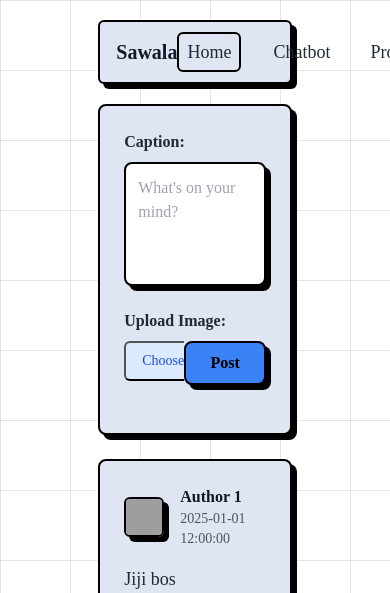
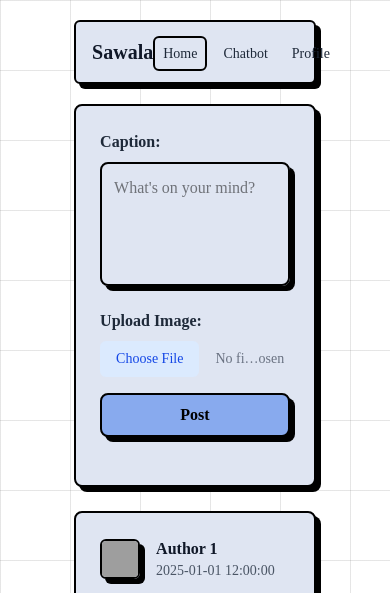
Before and after one commit to Sawala-Apps/Frontend, a PHP site: page /pages/feed.php in a window 390 px wide; the page is wider, and only the part inside the window is pictured. Shown: the top 593 px of that part. Run offline with PHP 8.4, Linux system fonts and the light colour scheme; some libraries are stand-ins or nearby versions; some web fonts are replaced; grey boxes are pictures that could not be loaded.

Commit message:
fix/responsive feed

```diff
--- a/assets/css/style.css
+++ b/assets/css/style.css
@@ -5,6 +5,11 @@
 .shadow-brutal {
 	box-shadow: 5px 5px 0 0 rgba(0, 0, 0, 1);
 }
+
+.shadow-join {
+	box-shadow: 1px 5px 0 0 rgba(0, 0, 0, 1);
+}
+
 .border-brutal {
 	border-width: 2px;
 	border-color: black;
@@ -14,3 +19,8 @@
 	background-size: cover;
 	background-position: center;
 }
+
+.btn-brutal:hover {
+	transform: translate(1px, 2px);
+	box-shadow: 2px 2px 0 0 rgba(0, 0, 0, 1);
+}
--- a/includes/header.php
+++ b/includes/header.php
@@ -2,25 +2,25 @@
 $current_page = basename($_SERVER['REQUEST_URI']);
 ?>
 
-<nav class="bg-[#DFE5F2] border-brutal shadow-brutal p-4 w-[80%] my-5 rounded-md">
+<nav class="bg-[#DFE5F2] border-brutal shadow-brutal p-4 w-[80%] max-lg:w-[100%] my-5 rounded-md">
     <div class="max-w-5xl mx-auto flex justify-between items-center">
-        <a href="#" class="text-xl font-bold text-gray-900">Sawala</a>
-        <ul class="flex space-x-6 text-lg text-gray-800">
+        <a href="#" class="text-xl font-bold text-gray-900 text-sm">Sawala</a>
+        <ul class="flex space-x-6 max-lg:space-x-2 text-lg text-gray-800">
             <li>
                 <a href="feed.php"
-                   class="hover:text-blue-500 <?php echo $current_page == 'feed.php' ? 'border-2 border-black rounded-md' : ''; ?> p-2">
+                   class="hover:text-blue-500 <?php echo $current_page == 'feed.php' ? 'border-2 border-black rounded-md' : ''; ?> p-2 text-sm">
                     Home
                 </a>
             </li>
             <li>
                 <a href="chatbot.php"
-                   class="hover:text-blue-500 <?php echo $current_page == 'chatbot.php' ? 'border-2 border-black rounded-md' : ''; ?> p-2">
+                   class="hover:text-blue-500 <?php echo $current_page == 'chatbot.php' ? 'border-2 border-black rounded-md' : ''; ?> p-2 text-sm">
                     Chatbot
                 </a>
             </li>
             <li>
                 <a href="profile.php"
-                   class="hover:text-blue-500 <?php echo $current_page == 'profile.php' ? 'border-2 border-black rounded-md' : ''; ?> p-2">
+                   class="hover:text-blue-500 <?php echo $current_page == 'profile.php' ? 'border-2 border-black rounded-md' : ''; ?> p-2 text-sm">
                     Profile
                 </a>
             </li>
--- a/pages/chatbot.php
+++ b/pages/chatbot.php
@@ -5,7 +5,7 @@
     <meta name="viewport" content="width=device-width, initial-scale=1.0">
     <title>Feed Page</title>
     <link rel="stylesheet" href="../assets/css/style.css">
-    <script src="https://cdn.tailwindcss.com"></script>
+    <script src="https://unpkg.com/@tailwindcss/browser@4"></script>
     <link rel="preconnect" href="https://fonts.googleapis.com">
     <link rel="preconnect" href="https://fonts.gstatic.com" crossorigin>
     <link href="https://fonts.googleapis.com/css2?family=Lexend+Mega:wght@100..900&display=swap" rel="stylesheet">
--- a/pages/feed.php
+++ b/pages/feed.php
@@ -35,7 +35,7 @@ $posts = [
     <meta name="viewport" content="width=device-width, initial-scale=1.0">
     <title>Feed Page</title>
     <link rel="stylesheet" href="../assets/css/style.css">
-    <script src="https://cdn.tailwindcss.com"></script>
+    <script src="https://unpkg.com/@tailwindcss/browser@4"></script>
     <link rel="preconnect" href="https://fonts.googleapis.com">
     <link rel="preconnect" href="https://fonts.gstatic.com" crossorigin>
     <link href="https://fonts.googleapis.com/css2?family=Lexend+Mega:wght@100..900&display=swap" rel="stylesheet">
--- a/pages/profile.php
+++ b/pages/profile.php
@@ -5,7 +5,7 @@
     <meta name="viewport" content="width=device-width, initial-scale=1.0">
     <title>Feed Page</title>
     <link rel="stylesheet" href="../assets/css/style.css">
-    <script src="https://cdn.tailwindcss.com"></script>
+    <script src="https://unpkg.com/@tailwindcss/browser@4"></script>
     <link rel="preconnect" href="https://fonts.googleapis.com">
     <link rel="preconnect" href="https://fonts.gstatic.com" crossorigin>
     <link href="https://fonts.googleapis.com/css2?family=Lexend+Mega:wght@100..900&display=swap" rel="stylesheet">
@@ -26,7 +26,7 @@
                         </button>
                     </div>
                 </div>
-                <div class="grid grid-cols-3 gap-4">
+                <div class="grid grid-cols-3 gap-4 bg-white p-4 rounded-xl border-brutal">
                     <div class="relative group">
                         <div class="w-full h-32 overflow-hidden rounded-lg border-brutal shadow-brutal">
                             <img src="https://stickercommunity.com/uploads/main/25-08-2023-09-24-59b9adi-sticker6.webp" alt="Post Image" class="w-full h-full object-cover">
--- a/partials/create-feed.php
+++ b/partials/create-feed.php
@@ -1,4 +1,4 @@
-<div class="w-[80%] mx-auto mb-6 p-6 bg-[#DFE5F2] border-brutal shadow-brutal rounded-lg">
+<div class="w-[80%] max-lg:w-[100%] mx-auto mb-6 p-6 bg-[#DFE5F2] border-brutal shadow-brutal rounded-lg">
     <form id="postForm">
         <div class="mb-4">
             <label for="caption" class="block text-gray-800 font-bold mb-2">Caption:</label>
@@ -6,9 +6,9 @@
         </div>
         <div class="mb-6">
             <label for="image" class="block text-gray-800 font-bold mb-2">Upload Image:</label>
-            <div class="flex flex-row">
+            <div class="flex flex-row justify-center items-center max-lg:flex-col ">
                 <input type="file" id="image" name="image" class="block w-full text-sm text-gray-500 file:mr-4 file:py-2 file:px-4 file:rounded-md file:border-brutal file:shadow-brutal file:bg-blue-100 file:text-blue-700 hover:file:bg-blue-200" accept="image/*" required>
-                <button type="submit" class="px-6 py-2 bg-blue-500 text-black font-bold rounded-lg shadow-brutal hover:bg-blue-600 border-brutal">Post</button>
+                <button type="submit" class="px-6 py-2 bg-[#88AAEE] text-black font-bold rounded-lg shadow-brutal hover:bg-blue-600 border-brutal btn-brutal max-lg:mt-4 max-lg:w-[100%]">Post</button>
             </div>
         </div>
     </form>
--- a/partials/feed-card.php
+++ b/partials/feed-card.php
@@ -1,7 +1,7 @@
 <?php
 
 ?>
-<div class="w-[80%] mx-auto mb-6 p-6 bg-[#DFE5F2] border-brutal shadow-brutal rounded-lg ">
+<div class="w-[80%] max-lg:w-[100%] mx-auto mb-6 p-6 bg-[#DFE5F2] border-brutal shadow-brutal rounded-lg ">
 
     <div class="flex items-center justify-between">
         <div class="flex items-center space-x-4">
@@ -19,32 +19,28 @@
         </p>
     </div>
 
-    <div class="mt-4">
+        <div class="mt-4 flex flex-col items-center">
             <img src="<?php echo htmlspecialchars($post['image_url']); ?>" alt="Post Image" class="w-[90vh] border-brutal rounded-lg">
-    </div>
-
-
-    <div class="mt-6 join join-vertical lg:join-horizontal flex flex-row flex-1 w-[90vh]">
-        <button class="flex-1 btn join-item flex items-center space-x-2 px-4 py-2 bg-[#88AAEE] text-black font-bold rounded-md shadow-brutal hover:bg-blue-600 border-brutal">
+            <div class="mt-6 flex flex-row w-[95%]">
+                <button class="btn-brutal basis-1/3 btn flex items-center justify-center space-x-2 px-4 py-2 bg-[#88AAEE] text-black font-bold rounded-md shadow-join hover:bg-blue-600 border-brutal">
                     <svg xmlns="http://www.w3.org/2000/svg" width="16" height="16" fill="currentColor" class="bi bi-hand-thumbs-up" viewBox="0 0 16 16">
                           <path d="M8.864.046C7.908-.193 7.02.53 6.956 1.466c-.072 1.051-.23 2.016-.428 2.59-.125.36-.479 1.013-1.04 1.639-.557.623-1.282 1.178-2.131 1.41C2.685 7.288 2 7.87 2 8.72v4.001c0 .845.682 1.464 1.448 1.545 1.07.114 1.564.415 2.068.723l.048.03c.272.165.578.348.97.484.397.136.861.217 1.466.217h3.5c.937 0 1.599-.477 1.934-1.064a1.86 1.86 0 0 0 .254-.912c0-.152-.023-.312-.077-.464.201-.263.38-.578.488-.901.11-.33.172-.762.004-1.149.069-.13.12-.269.159-.403.077-.27.113-.568.113-.857 0-.288-.036-.585-.113-.856a2 2 0 0 0-.138-.362 1.9 1.9 0 0 0 .234-1.734c-.206-.592-.682-1.1-1.2-1.272-.847-.282-1.803-.276-2.516-.211a10 10 0 0 0-.443.05 9.4 9.4 0 0 0-.062-4.509A1.38 1.38 0 0 0 9.125.111zM11.5 14.721H8c-.51 0-.863-.069-1.14-.164-.281-.097-.506-.228-.776-.393l-.04-.024c-.555-.339-1.198-.731-2.49-.868-.333-.036-.554-.29-.554-.55V8.72c0-.254.226-.543.62-.65 1.095-.3 1.977-.996 2.614-1.708.635-.71 1.064-1.475 1.238-1.978.243-.7.407-1.768.482-2.85.025-.362.36-.594.667-.518l.262.066c.16.04.258.143.288.255a8.34 8.34 0 0 1-.145 4.725.5.5 0 0 0 .595.644l.003-.001.014-.003.058-.014a9 9 0 0 1 1.036-.157c.663-.06 1.457-.054 2.11.164.175.058.45.3.57.65.107.308.087.67-.266 1.022l-.353.353.353.354c.043.043.105.141.154.315.048.167.075.37.075.581 0 .212-.027.414-.075.582-.05.174-.111.272-.154.315l-.353.353.353.354c.047.047.109.177.005.488a2.2 2.2 0 0 1-.505.805l-.353.353.353.354c.006.005.041.05.041.17a.9.9 0 0 1-.121.416c-.165.288-.503.56-1.066.56z"/>
                     </svg>
-            <span>Like</span>
                 </button>
-        <button class="flex-1 btn join-item flex items-center space-x-2 px-4 py-2 bg-[#88AAEE] text-black font-bold rounded-lg shadow-brutal hover:bg-green-600 border-brutal">
+                <button class="btn-brutal basis-1/3 btn flex items-center justify-center space-x-2 px-4 py-2 bg-[#88AAEE] text-black font-bold rounded-md shadow-join hover:bg-green-600 border-brutal">
                     <svg xmlns="http://www.w3.org/2000/svg" width="16" height="16" fill="currentColor" class="bi bi-chat-dots" viewBox="0 0 16 16">
                         <path d="M5 8a1 1 0 1 1-2 0 1 1 0 0 1 2 0m4 0a1 1 0 1 1-2 0 1 1 0 0 1 2 0m3 1a1 1 0 1 0 0-2 1 1 0 0 0 0 2"/>
                         <path d="m2.165 15.803.02-.004c1.83-.363 2.948-.842 3.468-1.105A9 9 0 0 0 8 15c4.418 0 8-3.134 8-7s-3.582-7-8-7-8 3.134-8 7c0 1.76.743 3.37 1.97 4.6a10.4 10.4 0 0 1-.524 2.318l-.003.011a11 11 0 0 1-.244.637c-.079.186.074.394.273.362a22 22 0 0 0 .693-.125m.8-3.108a1 1 0 0 0-.287-.801C1.618 10.83 1 9.468 1 8c0-3.192 3.004-6 7-6s7 2.808 7 6-3.004 6-7 6a8 8 0 0 1-2.088-.272 1 1 0 0 0-.711.074c-.387.196-1.24.57-2.634.893a11 11 0 0 0 .398-2"/>
                     </svg>
-            <span>Comment</span>
                 </button>
-        <button class="flex-1 btn join-item flex items-center space-x-2 px-4 py-2 bg-[#88AAEE] text-black font-bold rounded-lg shadow-brutal hover:bg-yellow-600 border-brutal">
+                <button class="btn-brutal basis-1/3 btn flex items-center justify-center space-x-2 px-4 py-2 bg-[#88AAEE] text-black font-bold rounded-md shadow-join hover:bg-yellow-600 border-brutal">
                     <svg xmlns="http://www.w3.org/2000/svg" width="16" height="16" fill="currentColor" class="bi bi-share" viewBox="0 0 16 16">
                         <path d="M13.5 1a1.5 1.5 0 1 0 0 3 1.5 1.5 0 0 0 0-3M11 2.5a2.5 2.5 0 1 1 .603 1.628l-6.718 3.12a2.5 2.5 0 0 1 0 1.504l6.718 3.12a2.5 2.5 0 1 1-.488.876l-6.718-3.12a2.5 2.5 0 1 1 0-3.256l6.718-3.12A2.5 2.5 0 0 1 11 2.5m-8.5 4a1.5 1.5 0 1 0 0 3 1.5 1.5 0 0 0 0-3m11 5.5a1.5 1.5 0 1 0 0 3 1.5 1.5 0 0 0 0-3"/>
                     </svg>
-            <span>Share</span>
                 </button>
             </div>
     </div>
+
+</div>
 <?php
 ?>
```
Lines whose indentation alone changed are shown as unchanged.
